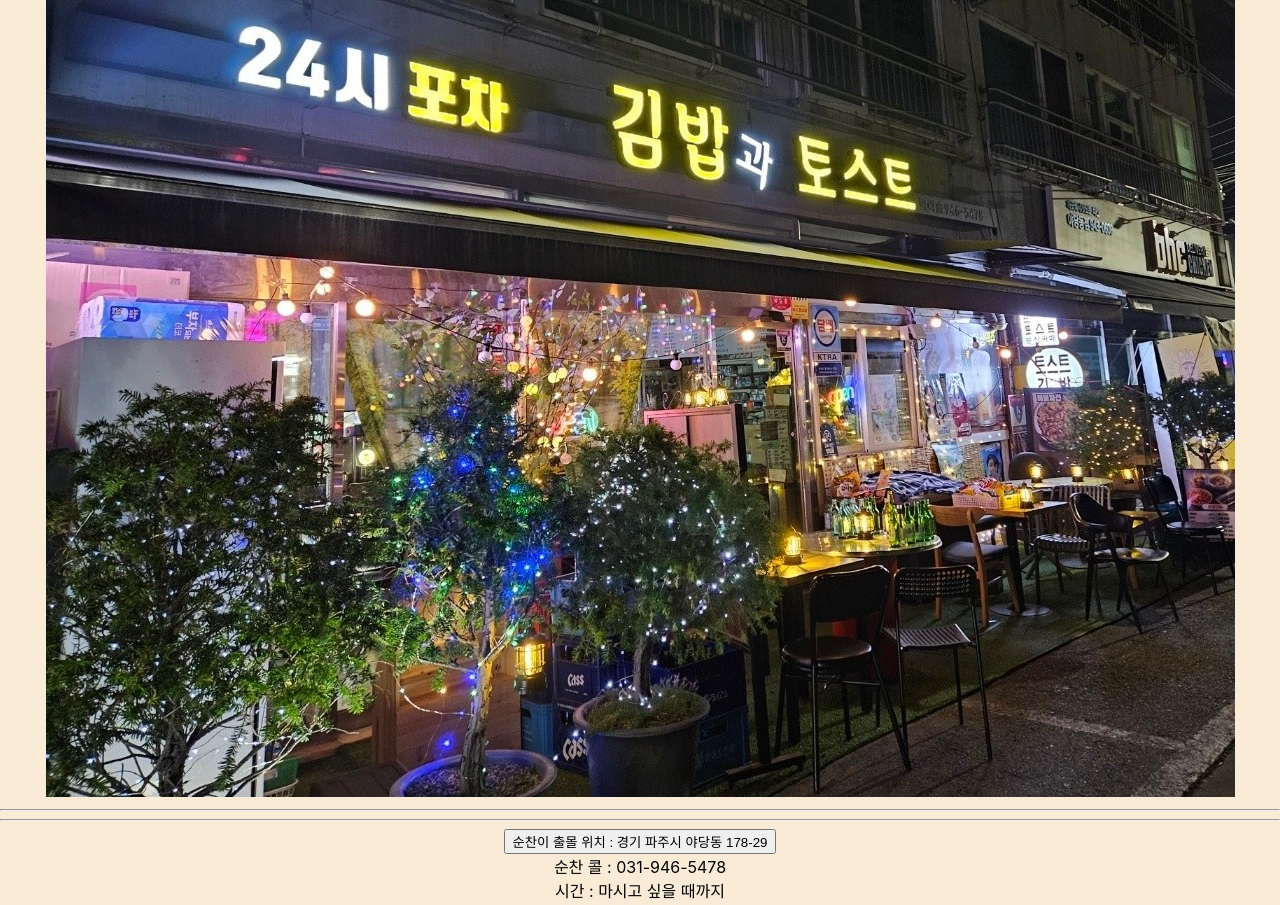
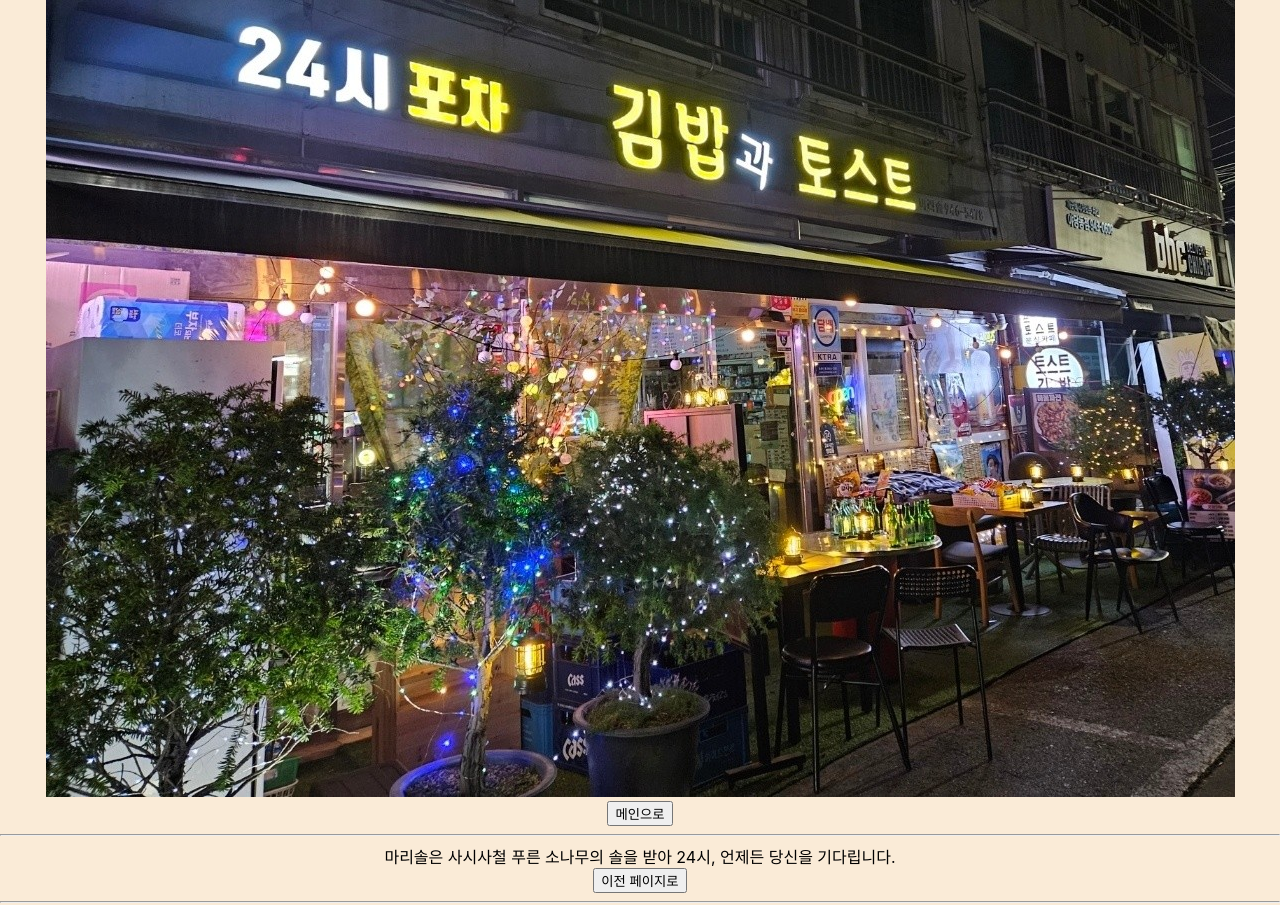
Before and after one commit to soncastle/Reservation, a React (Create React App) app in the folder reservation/: page /introducepage in a window 1280 px wide. Shown: the top 905 px of the page. Built offline with nearby package versions, Linux system fonts and the light colour scheme.

Commit message:
조건부 jsx 적용

```diff
--- a/reservation/src/App.tsx
+++ b/reservation/src/App.tsx
@@ -10,14 +10,16 @@ import Map from './pages/Map';
 import SeatsReservation from './pages/SeatsReservation';
 import LoginPage from './pages/LoginPage';
 import SignUpPage from './pages/SignUpPage';
+import IntroducePage from './pages/IntroducePage';
 
 function App() {
   return (
     <div className="App">
       <div className='backGroundColor'>
-      <Header/>
+
+      <BrowserRouter>
+            <Header/>
       <hr />
-      <BrowserRouter>
         <Routes>
           <Route path="/" element={<MainPage/>} />
           <Route path="/SeatsReservation/:movieId" element={<SeatsReservation />} />
@@ -26,6 +28,7 @@ function App() {
           <Route path="/map" element={<Map/>}/>
           <Route path="/loginPage" element={<LoginPage/>}/>
           <Route path='/signuppage' element={<SignUpPage/>}/>
+          <Route path='/introducepage' element={<IntroducePage/>}/>
         </Routes>
               <hr />
       <Footer/>
--- a/reservation/src/components/Footer.tsx
+++ b/reservation/src/components/Footer.tsx
@@ -5,8 +5,8 @@ const Footer = () => {
   const {goMap} = useGoMap();
   return (
     <div>
-    <button onClick={goMap}>순찬이 출몰 위치 : 경기 파주시 야당동 178-29</button>
-    <div>순찬 콜 : 031-946-5478</div>
+    <button onClick={goMap}>찬이 출몰 위치 : 경기 파주시 야당동 178-29</button>
+    <div>찬이 콜 : 031-123-4345</div>
     <div>시간 : 마시고 싶을 때까지</div>
     <div>요일 : 사장님 아프기 전까지</div>
     <a href='https://www.instagram.com/gimbap_toast_paju/?igsh=MXh1YnI1ZDZzOG5taA%3D%3D#'>
--- a/reservation/src/components/Header.tsx
+++ b/reservation/src/components/Header.tsx
@@ -1,11 +1,20 @@
 import React from 'react'
 import '../styles/Tailwind.css'
+import { useLocation } from 'react-router-dom';
+import { useGoHomeAndMenu, useGoMainPage } from '../hooks/useGo';
 
 const Header = () => {
     const imagePath: string = '/images/logo.jpg ';
+    // const {goMainPage} = useGoMainPage();
+    const {goHome} = useGoHomeAndMenu();
+    const location = useLocation();
   return (
     <div>
         <img className='w-80' src={imagePath} alt="Header Image"></img>
+        <br/>
+        {location.pathname !== "/" &&(
+        <button onClick={goHome}>메인으로</button>
+        )}
     </div>
   )
 }
--- a/reservation/src/hooks/useGo.tsx
+++ b/reservation/src/hooks/useGo.tsx
@@ -1,9 +1,10 @@
 import { useNavigate } from 'react-router-dom'
+import IntroducePage from '../pages/IntroducePage';
 
 export const useGoHomeAndMenu = () => {
     const navagate = useNavigate();
     const goHome = () => {
-        navagate('/SeatsReservation');
+        navagate('/');
     }
     const goMenu = () => {
         navagate('/Menu');
@@ -56,5 +57,13 @@ export const useGoBack = () => {
     const goBack = () => {
         navigate(-1);
     }
-    return goBack;
+    return {goBack};
 }
+
+export const useGoIntroducePage = () => {
+    const navigate = useNavigate();
+    const goIntroducePage = () => {
+        navigate('/IntroducePage');
+    }
+    return {goIntroducePage};
+}
--- /dev/null
+++ b/reservation/src/pages/IntroducePage.tsx
@@ -0,0 +1,18 @@
+import React from 'react'
+import "../styles/Tailwind.css";
+import { useGoBack,  useGoMainPage } from '../hooks/useGo';
+
+const IntroducePage = () => {
+    const {goBack} = useGoBack();
+  return (
+    <div>
+        <div>
+            마리솔은 사시사철 푸른 소나무의 솔을 받아 24시, 언제든 당신을 기다립니다.
+        </div>
+        <button onClick={goBack}>이전 페이지로</button>
+
+    </div>
+  )
+}
+
+export default IntroducePage
--- a/reservation/src/pages/MainPage.tsx
+++ b/reservation/src/pages/MainPage.tsx
@@ -3,7 +3,7 @@ import '../styles/Tailwind.css'
 import Header from '../components/Header'
 import Footer from '../components/Footer'
 import { Link, useNavigate } from 'react-router-dom'
-import { useGoHomeAndMenu, useGoLoginPage, useGoMap, useGoShowMoviceList, useGoSignUpPage } from '../hooks/useGo'
+import { useGoHomeAndMenu, useGoIntroducePage, useGoLoginPage, useGoMap, useGoShowMoviceList, useGoSignUpPage } from '../hooks/useGo'
 
 
 const MainPage = () => {
@@ -15,16 +15,12 @@ const MainPage = () => {
     const {goMap} = useGoMap();
     const {goLoginPage} = useGoLoginPage();
     const {goSignUpPage} = useGoSignUpPage();
-    // const navigate = useNavigate();
-    // const handleGoHome = () => {
-    //     navigate('/HomePage');
-    // }
-    // const handleGoMenu = () => {
-    //     navigate('/Menu');
-    // }
+    const {goIntroducePage} = useGoIntroducePage();
+
   return (
     <div>
         <h1>순찬이네 영화관</h1>
+    <button onClick={goIntroducePage}> 찬이네란? </button>
     <button onClick={goMenu}>메뉴 확인</button>
     <button onClick={goMoviceList}>영화 리스트 확인</button>
     <button onClick={goMap}>장소 확인</button>
--- a/reservation/src/pages/Menu.tsx
+++ b/reservation/src/pages/Menu.tsx
@@ -6,7 +6,7 @@ import {useGoBack, useGoHomeAndMenu} from '../hooks/useGo';
 
 const Menu = () => {
   const {goHome, goMenu} = useGoHomeAndMenu();
-  const goBack = useGoBack();
+  const {goBack} = useGoBack();
   return (
     <div className="main-container">
       <h1>24시 김밥과 토스트 마리솔 & 야간포차 메뉴</h1>
--- a/reservation/src/pages/SeatsReservation.tsx
+++ b/reservation/src/pages/SeatsReservation.tsx
@@ -16,7 +16,7 @@ function SeatsReservation() {
   const [selectedSeats, setSelectedSeats] = useState<number[]>([]);
   const [reservedSeats, setReservedSeats] = useState<number[]>([]);
   const {goMainPage} = useGoMainPage();
-  const goBack = useGoBack();
+  const {goBack} = useGoBack();
 
   // ✅ 서버에서 예약된 좌석 가져오기
   useEffect(() => {
@@ -104,7 +104,6 @@ function SeatsReservation() {
       <button className="reserve-btn" onClick={handleReservation}>
         예약하기
       </button>
-      <button className="reserve-btn" onClick={goMainPage}>메인페이지로</button>
       <button className="reserve-btn" onClick={goBack}>이전으로</button>
       </div>
     </div>
```
Also changed, not shown: 1 other file (tests, documents, lock files or other folders).
